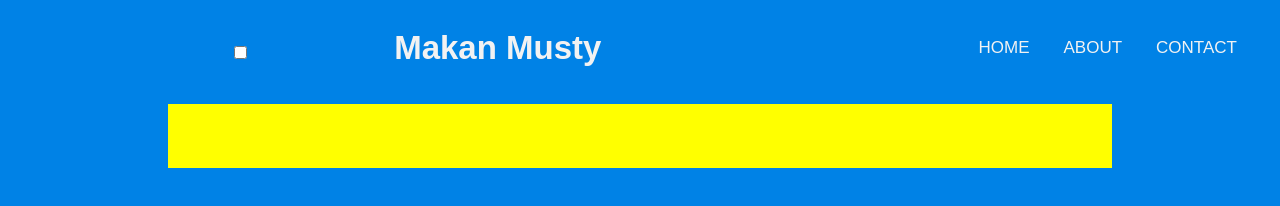
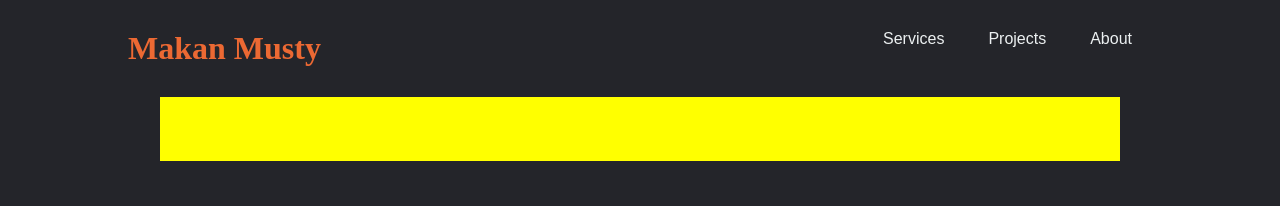
Before and after one commit to MustaphaMiah/makanmusty, a website: page index.html in a window 1280 px wide. Drawn offline with Linux system fonts and the light colour scheme; no server answers.

Commit message:
added navbar

```diff
--- a/index.html
+++ b/index.html
@@ -12,19 +12,17 @@
 </head>
 
 <body>
-    <main>
+    <header>
+        <h1>Makan Musty</h1>
         <nav>
-            <input type="checkbox" id="check">
-            <label for="check" class="checkbtn">
-              <i class="fas fa-bars"></i>
-            </label>
-            <label class="logo">Makan Musty</label>
-            <ul class="navbar">
-                <li><a class="active" href="#">Home</a></li>
+            <ul class="nav-links">
+                <li><a href="#">Services</a></li>
+                <li><a href="#">Projects</a></li>
                 <li><a href="#">About</a></li>
-                <li><a href="#">Contact</a></li>
             </ul>
         </nav>
+    </header>
+    <main>
         <div class="video-container">
             <ul class="video-list"></ul>
         </div>
--- a/src/js/index.js
+++ b/src/js/index.js
@@ -8,7 +8,6 @@ document.addEventListener("DOMContentLoaded", function() {
     fetch(
             `${apiURL}/search?part=snippet&channelId=${makanMustyId}&maxResults=20&key=${youtubeApiKey}`
         )
-        // `${apiURL}/search?part=snippet&channelId=${makanMustyId}&maxResults=20&key=${youtubeApiKey}`
         .then((response) => {
             return response.json();
         })
--- a/src/sass/layout/_header.scss
+++ b/src/sass/layout/_header.scss
@@ -1,6 +1,13 @@
 header {
+    display: flex;
+    justify-content: space-between;
     text-align: center;
-    padding: 1rem -2 1rem;
+    padding: 30px 10%;
+}
+
+h1 {
+    text-align: center;
     color: $secondary;
     font-size: xx-large;
+    cursor: pointer;
 }
--- a/src/sass/layout/_main.scss
+++ b/src/sass/layout/_main.scss
@@ -1,191 +1,11 @@
+    * {
+        box-sizing: border-box;
+        margin: 0;
+        padding: 0;
+        background-color: #24252a;
+    }
+
     body {
         text-align: center;
-        background-color: #0082e6;
+        background-color: orange;
     }
-
-    label.logo {
-        color: #f2f2f2;
-        font-size: 33px;
-        line-height: 80px;
-        padding: 0 140px;
-        font-weight: 600;
-        font-family: 'Poppins', sans-serif;
-    }
-
-    nav {
-        height: 80px;
-        width: 100%;
-        ul {
-            text-decoration: none;
-            padding: 0;
-            margin: 0;
-            list-style: none;
-            box-sizing: border-box;
-            float: right;
-            margin-right: 20px;
-        }
-        li {
-            display: inline-block;
-            line-height: 80px;
-            margin: 0 2px;
-        }
-        a {
-            text-decoration: none;
-            color: #f2f2f2;
-            font-size: 17px;
-            font-weight: 500;
-            padding: 7px 13px;
-            border-radius: 3px;
-            text-transform: uppercase;
-            color: #f2f2f2;
-            font-family: sans-serif;
-        }
-        a:hover {
-            color: #1b9ff1;
-            transition: .5s;
-        }
-    }
-
-    .checkbtn {
-        font-size: 30px;
-        color: white;
-        float: right;
-        line-height: 80px;
-        margin-right: 40px;
-        cursor: pointer;
-        display: none;
-        #check {
-            display: none;
-        }
-    }
-
-    @media (max-width: 952px) {
-        label.logo {
-            font-size: 27px;
-            padding-left: 25px;
-        }
-        nav ul li a {
-            font-size: 16px;
-        }
-    }
-
-    // @media (max-width: 858px) {
-    //     .checkbtn {
-    //         display: block;
-    //         margin-right: 40px;
-    //     }
-    //     ul {
-    //         position: fixed;
-    //         width: 100%;
-    //         height: 100vh;
-    //         background: #2c3e50;
-    //         top: 80px;
-    //         left: -100%;
-    //         text-align: center;
-    //         transition: all .5s;
-    //     }
-    //     nav ul li {
-    //         display: block;
-    //         margin: 50px 0;
-    //         line-height: 30px;
-    //     }
-    //     nav ul li a {
-    //         font-size: 20px;
-    //     }
-    //     a:hover,
-    //     a.active {
-    //         background: none;
-    //         color: #0082e6;
-    //     }
-    //     #check:checked~ul {
-    //         left: 0;
-    //     }
-    // }
-    // * {
-    //     margin: 0;
-    //     padding: 0;
-    //     box-sizing: border-box;
-    //     list-style: none;
-    //     text-decoration: none;
-    // }
-    // nav {
-    //     background: #0082e6;
-    //     height: 80px;
-    //     width: 100%;
-    // }
-    // nav ul {
-    //     float: right;
-    //     margin-right: 60px;
-    // }
-    // nav ul li {
-    //     display: inline-block;
-    //     line-height: 80px;
-    //     margin: 0 2px;
-    // }
-    // nav ul li a {
-    // color: #f2f2f2;
-    // font-weight: 500;
-    // font-size: 20px;
-    // padding: 7px 13px;
-    // border-radius: 3px;
-    // font-family: 'Poppins',
-    // sans-serif;
-    // }
-    // a.active,
-    // a:hover {
-    //     background: #1b9bff;
-    //     transition: .5s;
-    // }
-    // .checkbtn {
-    //     font-size: 30px;
-    //     color: white;
-    //     float: right;
-    //     line-height: 80px;
-    //     margin-right: 40px;
-    //     cursor: pointer;
-    //     display: none;
-    // }
-    // #check {
-    //     display: none;
-    // }
-    // @media (max-width: 952px) {
-    //     label.logo {
-    //         font-size: 27px;
-    //         padding-left: 25px;
-    //     }
-    //     nav ul li a {
-    //         font-size: 16px;
-    //     }
-    // }
-    // @media (max-width: 858px) {
-    //     .checkbtn {
-    //         display: block;
-    //         margin-right: 40px;
-    //     }
-    //     ul {
-    //         position: fixed;
-    //         width: 100%;
-    //         height: 100vh;
-    //         background: #2c3e50;
-    //         top: 80px;
-    //         left: -100%;
-    //         text-align: center;
-    //         transition: all .5s;
-    //     }
-    //     nav ul li {
-    //         display: block;
-    //         margin: 50px 0;
-    //         line-height: 30px;
-    //     }
-    //     nav ul li a {
-    //         font-size: 20px;
-    //     }
-    //     a:hover,
-    //     a.active {
-    //         background: none;
-    //         color: #0082e6;
-    //     }
-    //     #check:checked~ul {
-    //         left: 0;
-    //     }
-    // }
--- /dev/null
+++ b/src/sass/layout/_nav.scss
@@ -0,0 +1,25 @@
+nav {
+    li,
+    a,
+    button {
+        font-family: sans-serif;
+        font-weight: 500;
+        font-size: 16px;
+        color: #ecf0f1;
+        text-decoration: none;
+    }
+}
+
+.nav-links {
+    list-style: none;
+    li {
+        display: inline-block;
+        padding: 0px 20px;
+        a {
+            transition: all 0.3s ease 0s;
+        }
+        a:hover {
+            color: #0088a9;
+        }
+    }
+}
--- a/src/sass/screens.scss
+++ b/src/sass/screens.scss
@@ -1,4 +1,5 @@
 @import "./base/variables";
+@import "./layout/header";
+@import "./layout/nav";
 @import "./layout/main";
-@import "./layout/header";
 @import "./layout/videos";
```
Also changed, not shown: dist/css/screens.css.
